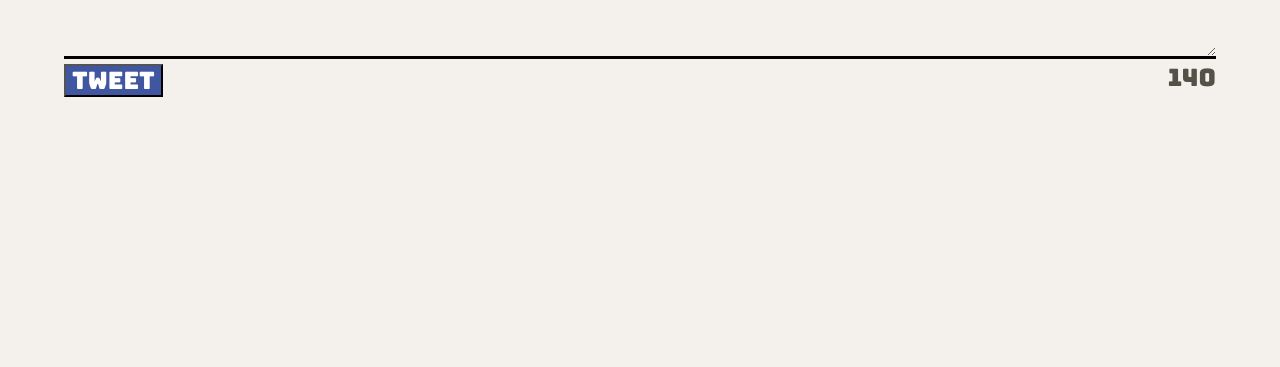
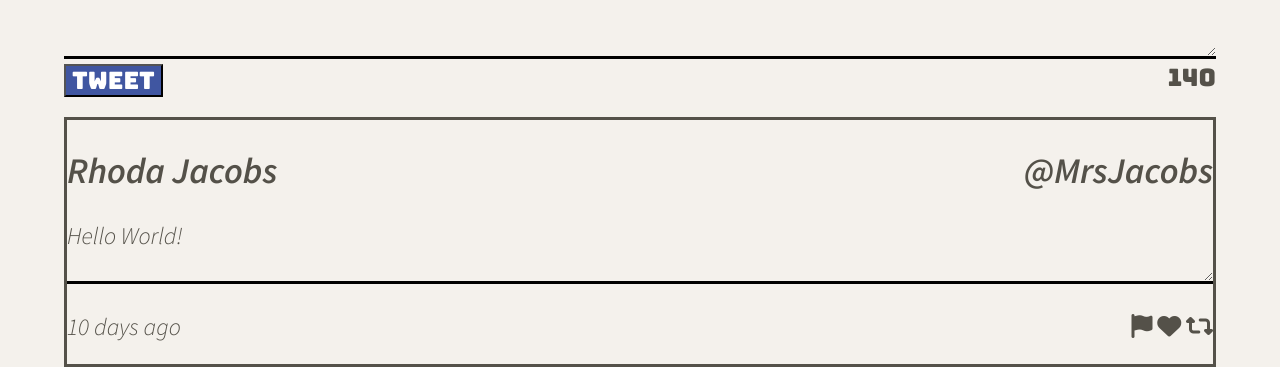
Before and after one commit to mahadabdi9/tweeter-project, a plain HTML site: page public/index.html in a window 1280 px wide. Shown: the part 551-918 px from the top of the page. Before the commit the page ends 800 px from the top, so only its background shows below. Drawn offline with nearby package versions, Linux system fonts and the light colour scheme.

Commit message:
added new tweet section and styled with css

```diff
--- a/public/index.html
+++ b/public/index.html
@@ -32,7 +32,7 @@
       <span>Write a new tweet <i class="fa-solid fa-angles-down"></i></span>
     </nav>
 
-    <header>
+    <header class="main-header">
       <div>
           <img src="/images/profile-hex.png">
       </div>
@@ -47,13 +47,34 @@
       <section class="new-tweet">
         <form action="/tweets" method="post">
           <label for="tweet-text">What are you humming about?</label>
-          <textarea name="text" id="tweet-text"></textarea>
+          <textarea name="text" class="tweet-text"></textarea>
           <div>
             <button type="submit">Tweet</button>
             <output name="counter" class="counter" for="tweet-text">140</output>
           </div>
         </form>
       </section>
+
+      <article class="tweet">
+        <header>
+          <h2>Rhoda Jacobs</h2>
+          <h2>@MrsJacobs</h2>
+        </header>
+        <div>
+          <form action="">
+            <label for="">Hello World!</label>
+            <textarea name="" class="tweet-text" cols="30" rows="1"></textarea>
+          </form>
+          <footer>
+            <p>10 days ago</p>
+            <div>
+            <i class="fa-solid fa-flag"></i>
+            <i class="fa-solid fa-heart"></i>
+            <i class="fa-solid fa-retweet"></i>
+            </div>
+          </footer>
+        </div>
+      </article>
     </main>
   </body>
 </html>
--- a/public/styles/header.css
+++ b/public/styles/header.css
@@ -1,4 +1,4 @@
-header {
+.main-header {
   height: 400px;
   width: 100%;
   display: flex;
@@ -11,7 +11,7 @@ header {
   margin: 120px 0 0 0;
 }
 
-header h2 {
+.main-header h2 {
   margin: -25px 0 0 0;
   padding: 0;
 }
--- a/public/styles/new-tweet.css
+++ b/public/styles/new-tweet.css
@@ -1,4 +1,4 @@
-section {
+.container {
   width: 90%;
   background-color: #f4f1ec;
   align-items: center;
@@ -15,7 +15,7 @@ section {
   justify-content: space-between;
 }
 
-#tweet-text {
+.tweet-text {
   background-color: #f4f1ec;
   border: hidden;
   border-bottom: 3px solid black;
@@ -32,3 +32,31 @@ div button {
 .counter {
   font-family: 'Bungee', cursive;
 }
+
+.tweet{
+  border-style: solid;
+  margin-top: 20px;
+}
+
+.tweet header {
+  display: flex;
+  flex-direction: row;
+  justify-content: space-between;
+}
+
+.tweet form {
+  display: flex;
+  flex-direction: column;
+}
+
+
+.tweet footer {
+  display: flex;
+  flex-direction: row;
+  justify-content: space-between;
+  align-items: center;
+}
+
+.tweet i:hover {
+  color: yellow;
+}
```
